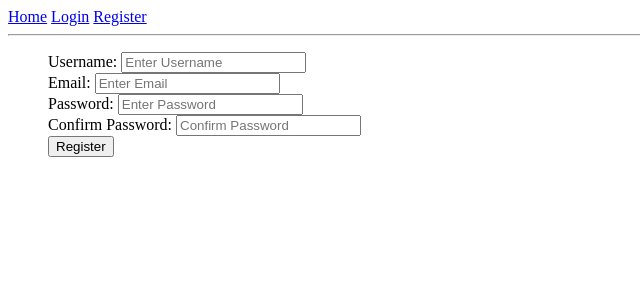
After one commit to Joshlete/jobboard, a Django app: page /register/ in a window 1280 px wide. The commit adds this page. Shown: the top 300 px of the page, without its empty margins (0-640 px from the left). Run offline with Django 5.2, Linux system fonts and the light colour scheme.

Commit message:
Added user login and logout

```diff
--- /dev/null
+++ b/jobs/templates/registration/register.html
@@ -0,0 +1,40 @@
+{% extends 'main.html' %} {% block content %}
+<div>
+    {% if messages %}
+    <ul>
+        {% for message in messages %}
+        <li>{{ message }}</li>
+        {% endfor %}
+    </ul>
+    {% endif %}
+
+    <form method="POST" action="">
+        {% csrf_token %}
+
+        <ul style="list-style-type: none;">
+            <li>
+                <label>Username:</label>
+                <input type="text" name="username" placeholder="Enter Username" required/>
+            </li>
+
+            <li>
+                <label>Email:</label>
+                <input type="email" name="email" placeholder="Enter Email" required/>
+            </li>
+
+            <li>
+                <label>Password:</label>
+                <input type="password" name="password" placeholder="Enter Password" required/>
+            </li>
+
+            <li>
+                <label>Confirm Password:</label>
+                <input type="password" name="confirm_password" placeholder="Confirm Password" required/>
+            </li>
+            <input type="submit" value="Register" />
+        </ul>
+
+    </form>
+</div>
+
+{% endblock %}
--- a/jobs/urls.py
+++ b/jobs/urls.py
@@ -1,7 +1,10 @@
-from django.urls import path
+from django.urls import path, include
 from . import views
 
 urlpatterns = [
     path("", views.index, name="index"),
     path("job/<int:pk>", views.job, name="job"),
+    path("login/", views.loginUser, name="login"),
+    path("logout/", views.logoutUser, name="logout"),
+    path("register/", views.registerUser, name="register"),
 ]
--- a/jobs/views.py
+++ b/jobs/views.py
@@ -1,5 +1,72 @@
-from django.shortcuts import render
+from django.shortcuts import render, redirect
+from django.contrib import messages
+from django.contrib.auth import authenticate, login, logout
+from django.contrib.auth.models import User
 from .models import Job
+
+
+def loginUser(request):
+    if request.method == "POST":
+        # Get the username and password from the request's POST data
+        username = request.POST.get("username")
+        password = request.POST.get("password")
+
+        try:
+            # Check if the username exists in the User model
+            user = User.objects.get(username=username)
+        except:
+            # If the username does not exist, display an error message and redirect to the login page
+            messages.error(request, "Username does not exist")
+            return redirect("login")
+
+        # Authenticate the user with the provided username and password
+        user = authenticate(request, username=username, password=password)
+        if user is not None:
+            # If the user is authenticated, log them in and redirect to the index page
+            login(request, user)
+            return redirect("index")
+
+    # If the request method is not POST or the authentication fails, render the login page
+    context = {}
+    return render(request, "registration/login.html", context)
+
+
+def logoutUser(request):
+    logout(request)
+    return redirect("/")
+
+def registerUser(request):
+    if request.method == "POST":
+        username = request.POST.get("username")
+        email = request.POST.get("email")
+        password = request.POST.get("password")
+        password2 = request.POST.get("confirm_password")
+
+        # Check if the passwords match
+        if password == password2:
+            # Check if the username is already taken
+            if User.objects.filter(username=username).exists():
+                messages.error(request, "Username is already taken")
+                return redirect("register")
+            # Check if the email is already taken
+            elif User.objects.filter(email=email).exists():
+                messages.error(request, "Email is already taken")
+                return redirect("register")
+            else:
+                # Create a new user
+                user = User.objects.create_user(username=username, email=email, password=password)
+                user.save()
+                # Log in the user after account creation
+                login(request, user)
+                messages.success(request, "User created and logged in")
+                return redirect("index")
+        else:
+            messages.error(request, "Passwords do not match")
+            return redirect("register")
+
+    context = {}
+    return render(request, "registration/register.html", context)
+
 
 def index(request):
     jobs = Job.objects.all()
--- a/templates/navbar.html
+++ b/templates/navbar.html
@@ -1,5 +1,11 @@
 <nav>
     <a href="/">Home</a>
+    {% if request.user.is_authenticated %}
+    <a href="{% url 'logout' %}">Logout</a>
+    {% else %}
+    <a href="{% url 'login' %}">Login</a>
+    <a href="{% url 'register' %}">Register</a>
+    {% endif %}
 </nav>
 
-<hr
+<hr />
```
Also changed, not shown: jobs/templates/jobs/index.html (+7 -1 lines), jobs/templates/registration/login.html (added, +32 -0 lines), db.sqlite3.
